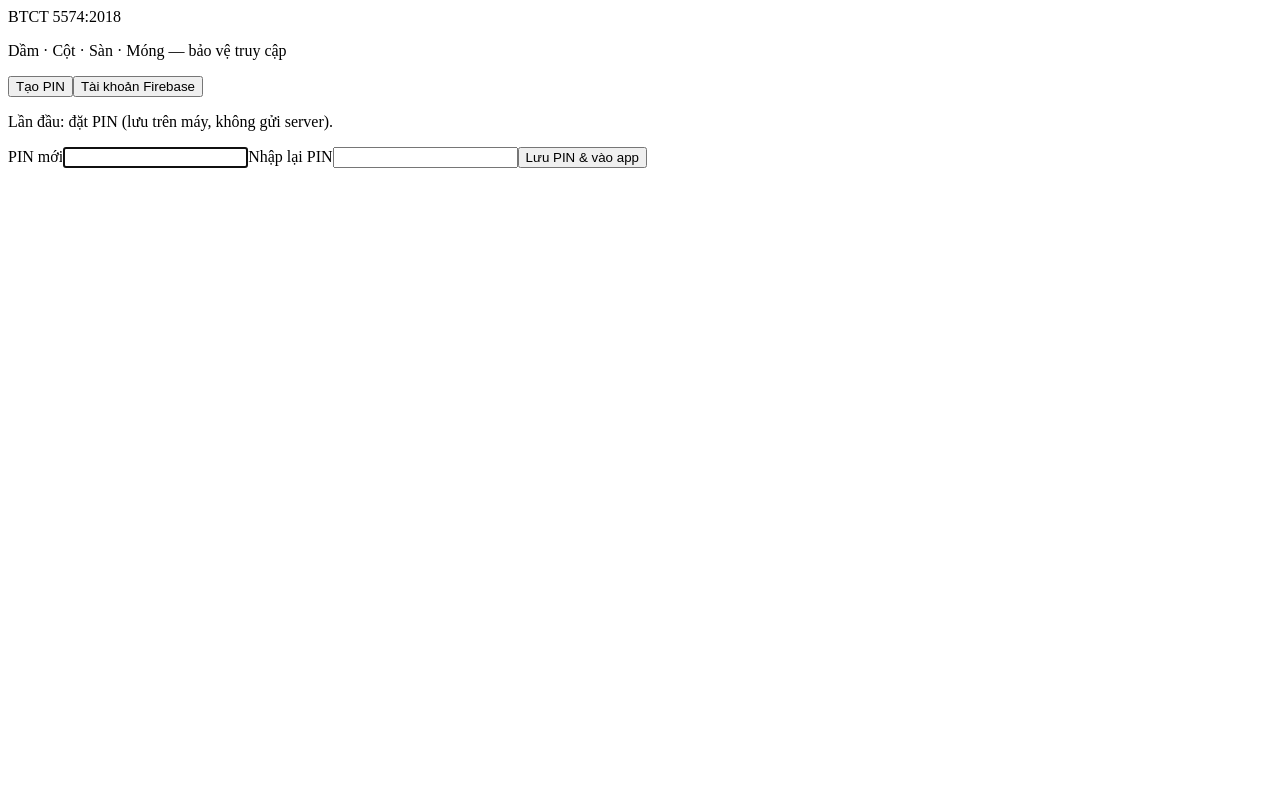
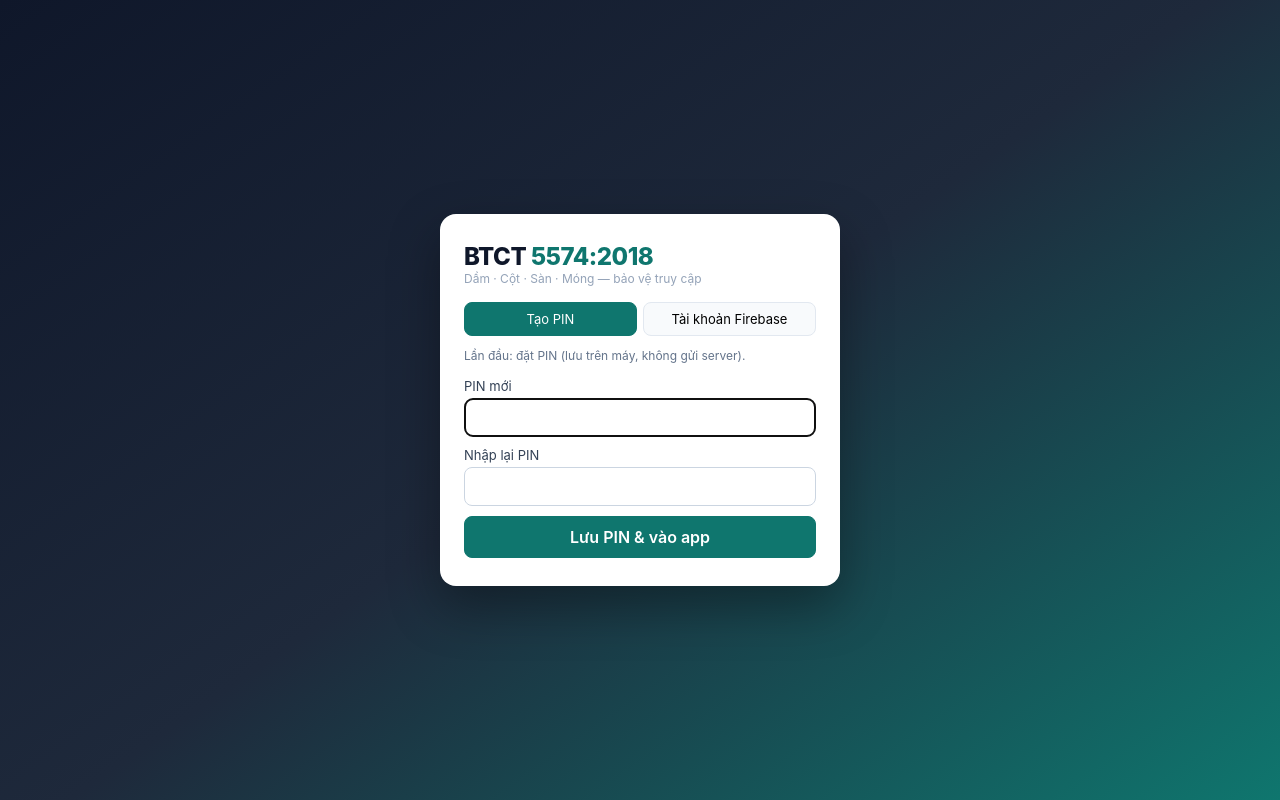
Before and after one commit to trixd2026-max/ketcauBTCT5574, a React (Vite) app: page / in a window 1280 px wide. Built offline with nearby package versions, Linux system fonts and the light colour scheme; no server answers.

Commit message:
fix(ui): restore full styles.css + AuthGate styles

```diff
--- a/src/styles.css
+++ b/src/styles.css
@@ -1 +1,218 @@
-/* styles will be loaded from full file - temporary marker */
+* { box-sizing: border-box; }
+body {
+  margin: 0;
+  font-family: Inter, ui-sans-serif, system-ui, -apple-system, Segoe UI, Roboto, Helvetica, Arial, sans-serif;
+  background: #f1f5f9;
+  color: #0f172a;
+}
+button, input, select { font: inherit; }
+.app { display: grid; grid-template-columns: 220px 1fr; min-height: 100vh; }
+aside {
+  background: #0f172a; color: #e2e8f0; padding: 20px 14px; display: flex; flex-direction: column; gap: 6px;
+}
+.brand { font-weight: 800; font-size: 1.25rem; letter-spacing: -0.02em; }
+.brand span { color: #2dd4bf; }
+.muted { color: #94a3b8; font-size: 12px; margin: 0 0 12px; }
+.nav {
+  text-align: left; border: 0; background: transparent; color: #cbd5e1; padding: 10px 12px; border-radius: 8px; cursor: pointer;
+}
+.nav:hover { background: #1e293b; }
+.nav.active { background: #0f766e; color: #fff; }
+.sidefoot { margin-top: auto; padding-top: 16px; font-size: 12px; color: #64748b; }
+.theme-toggle {
+  width: 100%; border: 1px solid #334155; background: #1e293b; color: #e2e8f0; border-radius: 8px; padding: 8px; cursor: pointer;
+}
+main { padding: 20px 24px 40px; overflow: auto; }
+header { display: flex; justify-content: space-between; gap: 16px; align-items: flex-start; margin-bottom: 12px; flex-wrap: wrap; }
+h1 { margin: 0 0 4px; font-size: 1.4rem; }
+header p { margin: 0; color: #64748b; font-size: 13px; }
+.actions { display: flex; flex-wrap: wrap; gap: 6px; }
+.actions button, .actions .btn {
+  border: 1px solid #cbd5e1; background: #fff; border-radius: 8px; padding: 7px 12px; cursor: pointer; font-size: 13px;
+}
+.actions button.primary, button.primary { background: #0f766e; color: #fff; border-color: #0f766e; }
+.actions button.danger { color: #b91c1c; border-color: #fecaca; }
+.notice {
+  background: #fffbeb; border: 1px solid #fde68a; color: #92400e; border-radius: 10px; padding: 10px 14px; margin-bottom: 14px; font-size: 13px; line-height: 1.45;
+}
+.workspace { display: grid; grid-template-columns: 220px 1fr 320px; gap: 14px; align-items: start; }
+@media (max-width: 1100px) { .workspace { grid-template-columns: 1fr; } .app { grid-template-columns: 1fr; } }
+.card {
+  background: #fff; border: 1px solid #e2e8f0; border-radius: 12px; padding: 14px; box-shadow: 0 1px 2px rgba(15,23,42,.04);
+}
+.card-title { display: flex; justify-content: space-between; align-items: center; margin-bottom: 10px; gap: 8px; }
+.card-title h2 { margin: 0; font-size: 1rem; }
+.beam-list { max-height: 70vh; overflow: auto; }
+.beam-item {
+  width: 100%; display: flex; justify-content: space-between; align-items: center; gap: 8px;
+  border: 1px solid #e2e8f0; background: #f8fafc; border-radius: 10px; padding: 10px; margin-bottom: 8px; cursor: pointer; text-align: left;
+}
+.beam-item.selected { border-color: #0f766e; background: #ecfdf5; }
+.beam-item b { display: block; }
+.beam-item small { color: #64748b; }
+.form { display: grid; grid-template-columns: 1fr 1fr; gap: 10px; }
+@media (max-width: 700px) { .form { grid-template-columns: 1fr; } }
+fieldset { border: 1px solid #e2e8f0; border-radius: 10px; margin: 0 0 12px; padding: 12px; }
+legend { padding: 0 6px; font-weight: 600; font-size: 13px; color: #334155; }
+label { display: flex; flex-direction: column; gap: 4px; font-size: 12px; color: #475569; }
+input, select {
+  border: 1px solid #cbd5e1; border-radius: 8px; padding: 8px 10px; background: #fff;
+}
+input[readonly] { background: #f1f5f9; }
+.result-panel { position: sticky; top: 12px; }
+.result-section { border-top: 1px solid #f1f5f9; padding-top: 10px; margin-top: 10px; }
+.section-heading { display: flex; justify-content: space-between; align-items: center; margin-bottom: 6px; }
+.section-heading h3 { margin: 0; font-size: 0.95rem; }
+.result { display: flex; justify-content: space-between; gap: 8px; font-size: 13px; padding: 3px 0; }
+.result span { color: #64748b; }
+.checks { margin-top: 6px; font-size: 13px; }
+.status {
+  display: inline-flex; align-items: center; border-radius: 999px; padding: 2px 10px; font-size: 11px; font-weight: 700;
+}
+.status.pass { background: #d1fae5; color: #065f46; }
+.status.fail { background: #fee2e2; color: #991b1b; }
+.status.large { font-size: 12px; padding: 4px 12px; }
+.status.info { background: #e0f2fe; color: #075985; }
+.text-pass { color: #065f46; }
+.text-fail { color: #b91c1c; }
+.summary { margin-top: 16px; }
+.table-wrap { overflow: auto; }
+table { width: 100%; border-collapse: collapse; font-size: 13px; }
+th, td { border-bottom: 1px solid #e2e8f0; padding: 8px 6px; text-align: left; }
+th { color: #64748b; font-weight: 600; }
+.row-selected { background: #ecfdf5; }
+.warnings { margin-top: 10px; background: #fff7ed; border: 1px solid #fed7aa; border-radius: 8px; padding: 8px 10px; font-size: 12px; color: #9a3412; }
+.diagram { margin: 8px 0; }
+.diagram-caption { font-size: 11px; color: #64748b; }
+.suggest-block { margin-top: 8px; }
+.suggest-chips { display: flex; flex-wrap: wrap; gap: 6px; margin-top: 6px; }
+.suggest-chip {
+  border: 1px solid #99f6e4; background: #f0fdfa; color: #0f766e; border-radius: 999px;
+  padding: 4px 10px; font-size: 12px; font-weight: 600; cursor: pointer;
+}
+.suggest-chip:hover { background: #ccfbf1; }
+html.dark body { background: #0b1220; color: #e2e8f0; }
+html.dark .card, html.dark .actions button, html.dark input, html.dark select { background: #111827; border-color: #334155; color: #e2e8f0; }
+html.dark .notice { background: #422006; border-color: #92400e; color: #fde68a; }
+html.dark .beam-item { background: #0f172a; border-color: #334155; }
+html.dark .beam-item.selected { background: #134e4a; border-color: #14b8a6; }
+html.dark fieldset { border-color: #334155; }
+html.dark .status.pass { background: #064e3b; color: #6ee7b7; }
+html.dark .status.fail { background: #7f1d1d; color: #fecaca; }
+html.dark th, html.dark td { border-color: #1e293b; }
+html.dark .suggest-chip { background: #134e4a; border-color: #0f766e; color: #99f6e4; }
+
+/* ——— Auth gate (PIN / Firebase) ——— */
+.auth-gate {
+  min-height: 100vh;
+  display: grid;
+  place-items: center;
+  padding: 24px;
+  background: linear-gradient(145deg, #0f172a 0%, #1e293b 50%, #0f766e 100%);
+}
+.auth-card {
+  width: min(400px, 100%);
+  background: #fff;
+  border-radius: 16px;
+  padding: 28px 24px;
+  box-shadow: 0 20px 50px rgba(0,0,0,.35);
+}
+.auth-brand {
+  font-size: 1.5rem;
+  font-weight: 800;
+  letter-spacing: -0.02em;
+  color: #0f172a;
+}
+.auth-brand span { color: #0f766e; }
+.auth-tabs {
+  display: flex;
+  gap: 6px;
+  margin: 16px 0 12px;
+  flex-wrap: wrap;
+}
+.auth-tabs button {
+  flex: 1;
+  min-width: 90px;
+  border: 1px solid #e2e8f0;
+  background: #f8fafc;
+  border-radius: 8px;
+  padding: 8px 10px;
+  font-size: 13px;
+  cursor: pointer;
+}
+.auth-tabs button.active {
+  background: #0f766e;
+  color: #fff;
+  border-color: #0f766e;
+}
+.auth-form {
+  display: flex;
+  flex-direction: column;
+  gap: 10px;
+}
+.auth-form label {
+  display: flex;
+  flex-direction: column;
+  gap: 4px;
+  font-size: 13px;
+  color: #334155;
+}
+.auth-form input {
+  border: 1px solid #cbd5e1;
+  border-radius: 8px;
+  padding: 10px 12px;
+  font-size: 14px;
+}
+.auth-form button {
+  border-radius: 8px;
+  padding: 10px 12px;
+  border: 1px solid #cbd5e1;
+  background: #f1f5f9;
+  cursor: pointer;
+  font-weight: 600;
+}
+.auth-form button.primary {
+  background: #0f766e;
+  color: #fff;
+  border-color: #0f766e;
+}
+.auth-form button.linkish {
+  background: transparent;
+  border: none;
+  color: #64748b;
+  font-weight: 500;
+  font-size: 12px;
+}
+.auth-hint {
+  font-size: 12px;
+  color: #64748b;
+  margin: 0 0 4px;
+  line-height: 1.4;
+}
+.auth-error {
+  margin-top: 12px;
+  padding: 10px 12px;
+  background: #fef2f2;
+  color: #b91c1c;
+  border-radius: 8px;
+  font-size: 13px;
+}
+.auth-logout {
+  position: fixed;
+  right: 12px;
+  bottom: 12px;
+  z-index: 50;
+  border: 1px solid #cbd5e1;
+  background: #fff;
+  border-radius: 999px;
+  padding: 8px 14px;
+  font-size: 12px;
+  cursor: pointer;
+  box-shadow: 0 4px 14px rgba(0,0,0,.12);
+}
+.auth-logout:hover { background: #f8fafc; }
+html.dark .auth-card { background: #1e293b; color: #e2e8f0; }
+html.dark .auth-brand { color: #f8fafc; }
+html.dark .auth-form input { background: #0f172a; border-color: #334155; color: #e2e8f0; }
+html.dark .auth-tabs button { background: #0f172a; border-color: #334155; color: #e2e8f0; }
+html.dark .auth-logout { background: #1e293b; color: #e2e8f0; border-color: #334155; }
```
